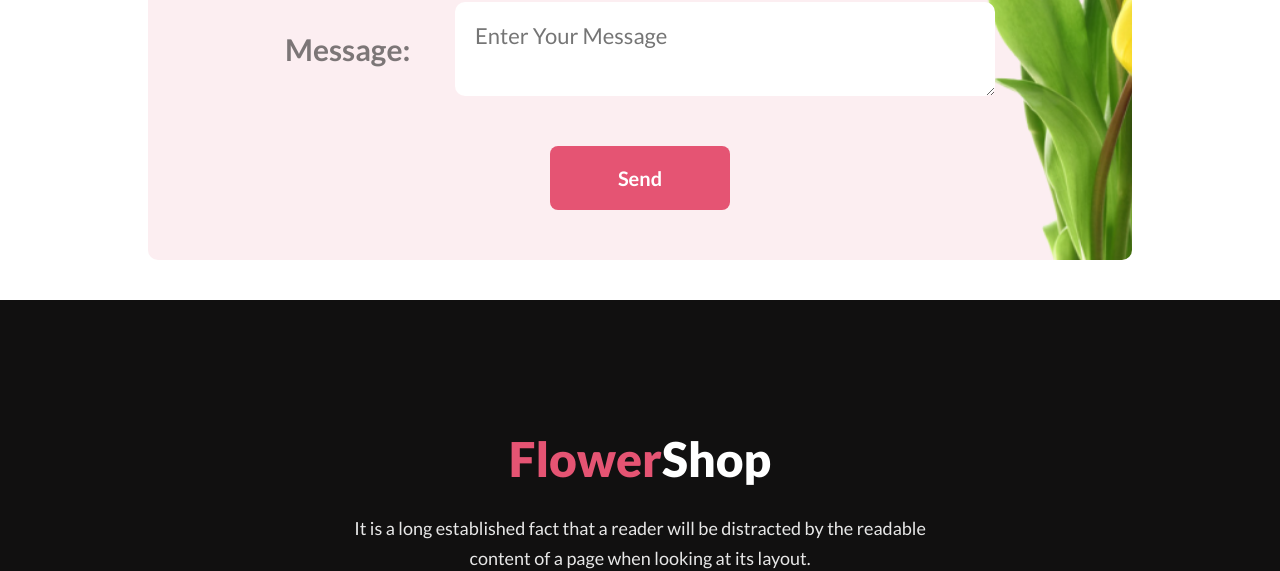
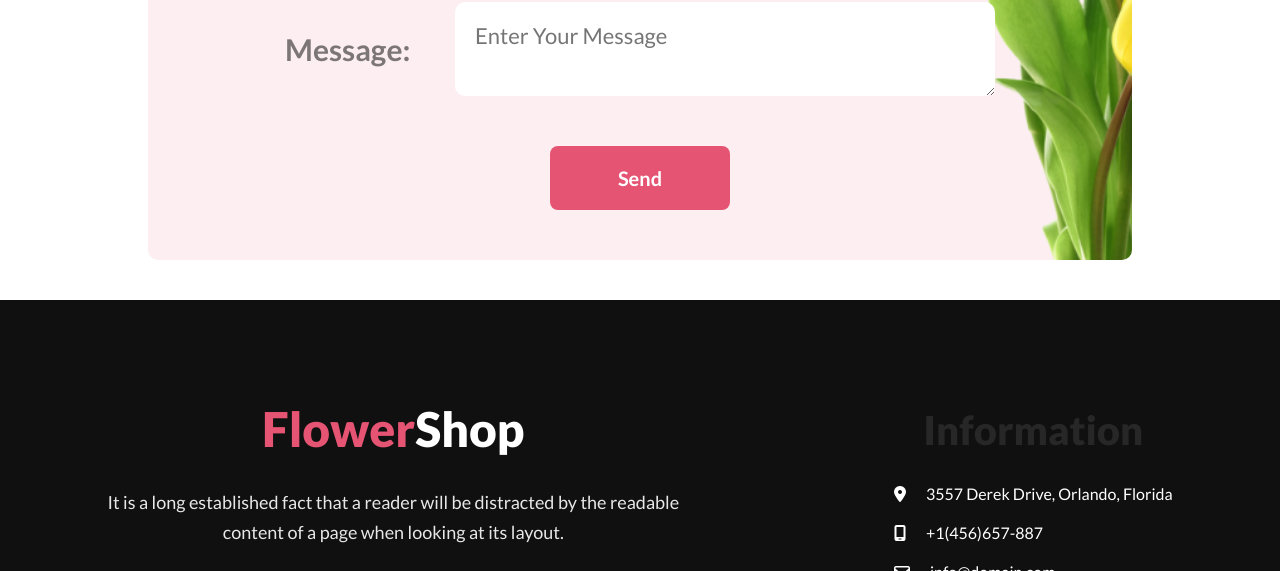
Before and after one commit to akibrahman/assignment-1-ph, a plain HTML site: page index.html in a window 1280 px wide. Shown: the part 4117-4688 px from the top of the page. Drawn offline with Linux system fonts and the light colour scheme.

Commit message:
Footer Modified

```diff
--- a/index.html
+++ b/index.html
@@ -6,6 +6,7 @@
     <title>Assignment 1</title>
     <link rel="stylesheet" href="./style.css" />
     <!-- Added Navigation Bar And Contact Us Form  -->
+    <!-- Modified The Footer Section  -->
     <!-- For Bonus Marks -->
   </head>
   <body>
@@ -139,16 +140,29 @@
     </main>
     <!-- Footer Section  -->
     <footer>
+      <div class="footer-container">
+        <div class="f-left">
           <h1><span>Flower</span>Shop</h1>
           <p class="f-description">
-        It is a long established fact that a reader will be distracted by the
-        readable <br />
+            It is a long established fact that a reader will be distracted by
+            the readable <br />
             content of a page when looking at its layout.
           </p>
           <div class="social-links">
             <i class="fa-brands fa-facebook"></i>
             <i class="fa-brands fa-instagram"></i>
             <i class="fa-brands fa-youtube"></i>
+          </div>
+        </div>
+        <div class="f-right">
+          <h2 class="title">Information</h2>
+          <li>
+            <i class="fa-solid fa-location-dot"></i>3557 Derek Drive, Orlando,
+            Florida
+          </li>
+          <li><i class="fa-solid fa-mobile-screen"></i>+1(456)657-887</li>
+          <li><i class="fa-regular fa-envelope"></i>info@domain.com</li>
+        </div>
       </div>
       <p class="copy-r">
         &copy; 2020-2023, FlowerShop.com. All rights reserved.
--- a/style.css
+++ b/style.css
@@ -329,19 +329,27 @@
 /* Footer Style  */
 footer {
   background-color: #111010;
+}
+.footer-container {
+  background-color: #111010;
+  display: flex;
+  align-items: center;
+  justify-content: space-around;
+  color: #fff;
+  padding: 100px 0;
+}
+.f-left {
   display: flex;
   flex-direction: column;
   align-items: center;
   justify-content: center;
-  gap: 26px;
-  color: #fff;
-  padding: 130px 0;
+  gap: 30px;
 }
-footer h1 {
+.f-left h1 {
   font-size: 48px;
   font-weight: 800;
 }
-footer span {
+.f-left span {
   color: #e55473;
 }
 .f-description {
@@ -359,7 +367,19 @@ footer span {
   color: #e55473;
   cursor: pointer;
 }
+.f-right h2 {
+  margin-bottom: 30px;
+}
+.f-right li {
+  list-style: none;
+  margin-bottom: 20px;
+}
+.f-right i {
+  margin-right: 20px;
+}
 footer .copy-r {
   color: #ffffff66;
   font-size: 16px;
+  text-align: center;
+  padding-bottom: 25px;
 }
```
Lines whose indentation alone changed are shown as unchanged.
